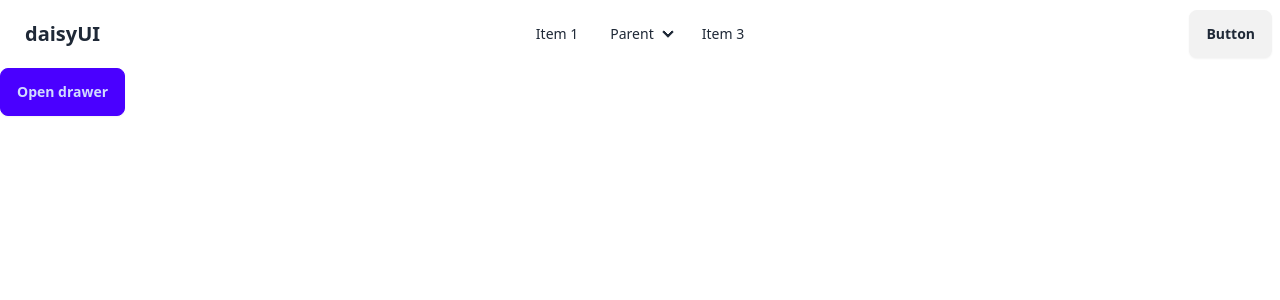
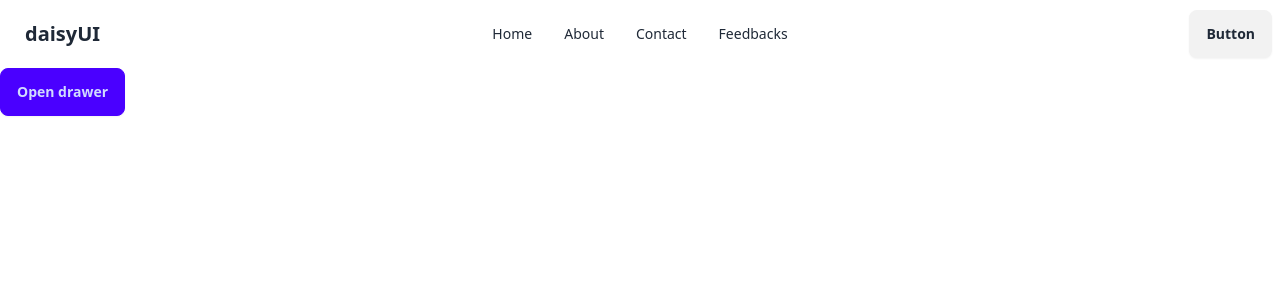
Before and after one commit to nrbnayon/React-Routers, a React (Vite) app: page / in a window 1280 px wide. Shown: the top 300 px of the page. Built offline with nearby package versions, Linux system fonts and the light colour scheme.

Commit message:
Use Link for route

```diff
--- a/src/NavBar/NavBar.jsx
+++ b/src/NavBar/NavBar.jsx
@@ -1,4 +1,6 @@
 // import { Outlet } from "react-router-dom";
+
+import { Link } from "react-router-dom";
 
 const NavBar = () => {
   return (
@@ -27,21 +29,16 @@
               className="menu menu-sm dropdown-content mt-3 z-[1] p-2 shadow bg-base-100 rounded-box w-52"
             >
               <li>
-                <a>About</a>
+                <Link href="/">Home</Link>
               </li>
               <li>
-                <a>Parent</a>
-                <ul className="p-2">
-                  <li>
-                    <a>Submenu 1</a>
-                  </li>
-                  <li>
-                    <a>Submenu 2</a>
-                  </li>
-                </ul>
+                <Link href="/about">About</Link>
               </li>
               <li>
-                <a>Item 3</a>
+                <Link href="/contact">Contact</Link>
+              </li>
+              <li>
+                <Link href="/feedbacks">Feedbacks</Link>
               </li>
             </ul>
           </div>
@@ -50,23 +47,16 @@
         <div className="navbar-center hidden lg:flex">
           <ul className="menu menu-horizontal px-1">
             <li>
-              <a>Item 1</a>
+              <Link to="/">Home</Link>
             </li>
             <li>
-              <details>
-                <summary>Parent</summary>
-                <ul className="p-2">
-                  <li>
-                    <a>Submenu 1</a>
-                  </li>
-                  <li>
-                    <a>Submenu 2</a>
-                  </li>
-                </ul>
-              </details>
+              <Link to="/about">About</Link>
             </li>
             <li>
-              <a>Item 3</a>
+              <Link to="/contact">Contact</Link>
+            </li>
+            <li>
+              <Link to="/feedbacks">Feedbacks</Link>
             </li>
           </ul>
         </div>
```
